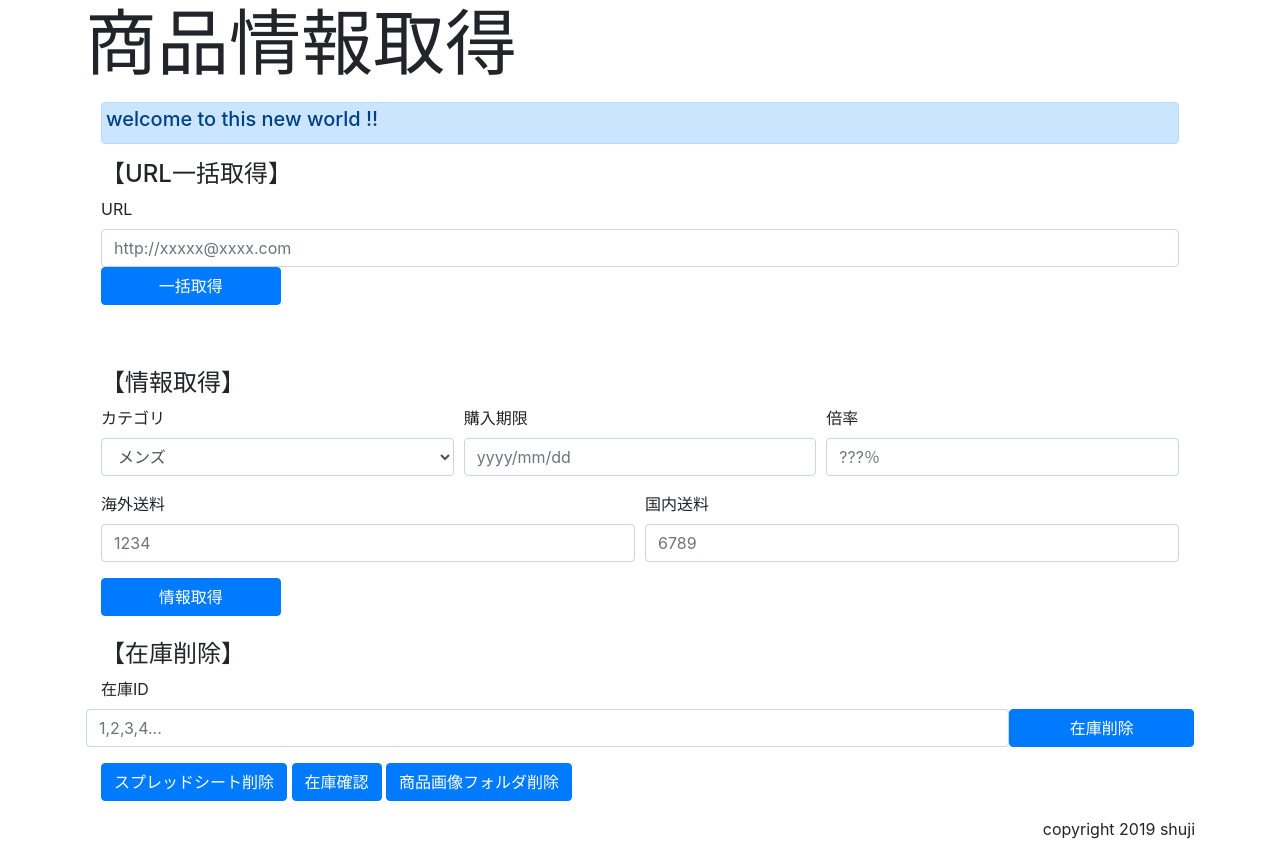
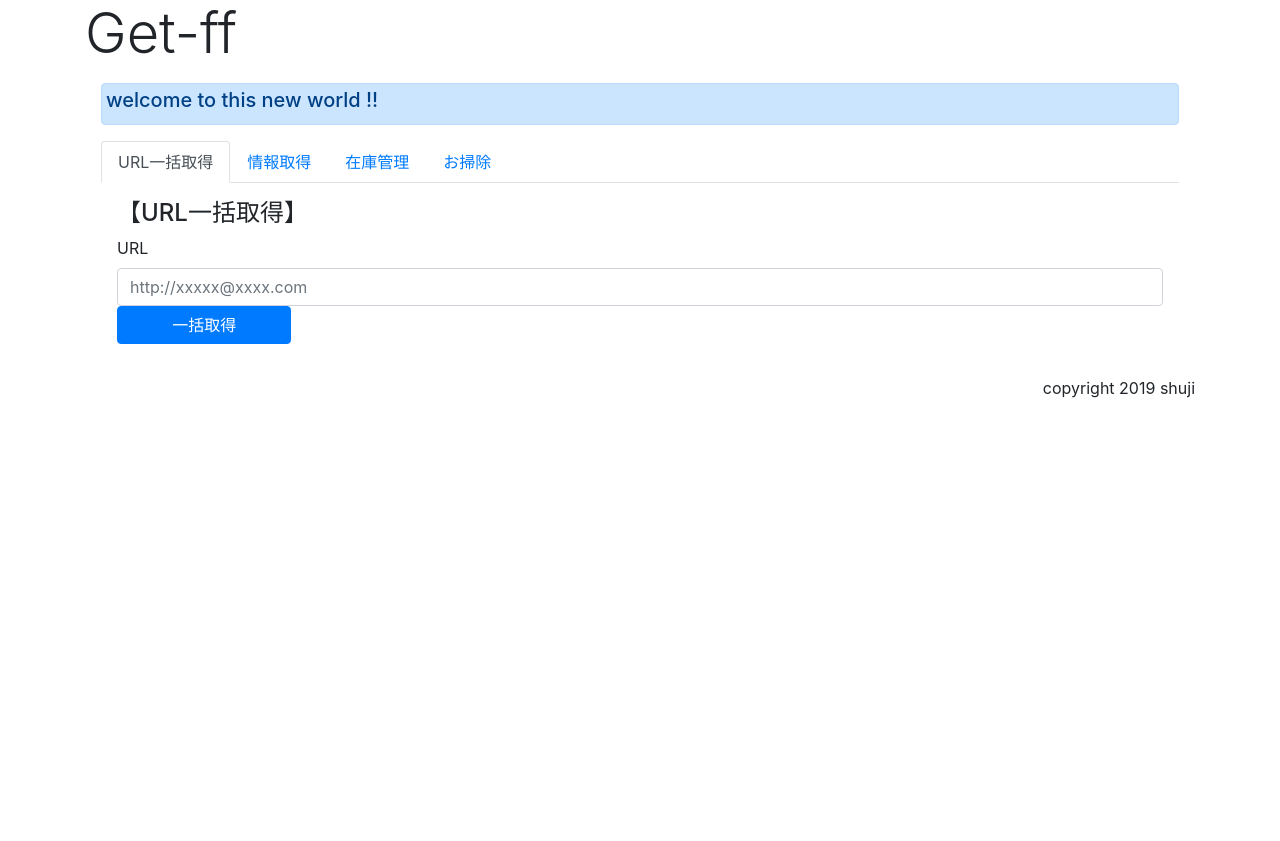
Before and after one commit to shujishujishuji/get_ff, a Flask app: page / in a window 1280 px wide. After the commit the page ends 398 px from the top, so only its background shows below. Run offline with Flask 2, Linux system fonts and the light colour scheme; some libraries are stand-ins or nearby versions.

Commit message:
フロントエンド画面構成パネル化

```diff
--- a/main.py
+++ b/main.py
@@ -1,5 +1,5 @@
 """
-***************取扱説明書*************
+＊＊＊＊＊＊＊＊＊＊＊＊取扱説明書＊＊＊＊＊＊＊＊＊
 出品スケジュール
 1.商品を探してURLをSPシート(出品シート[I]列)に貼り付け
 2.自動で商品情報を取得
@@ -9,12 +9,9 @@
 6.在庫状況に変化のあったものを削除
 
 TODO:
-URLを指定して在庫ファイルから削除する関数
 マルチスレッドによる時間短縮
 在庫管理定期実行
 app化
-スプレッドシートの入力欄の一括削除関数
-スレッド化してさらに高速にする。
 """
 # importエラーのためにパスを通す
 import sys
@@ -55,10 +52,8 @@ from sqlalchemy.orm.exc import NoResultFound
 from sqlalchemy.sql.functions import current_timestamp
 from sqlalchemy.dialects.mysql import TIMESTAMP as Timestamp
 
-CHROME_PATH = "/usr/local/bin/chromedriver"
 KEY_FILE = 'resale-0001-75d3caf0bb7b.json'
 SHEET_NAME = '出品シート'
-ARGS = sys.argv
 
 app = Flask(__name__)
 
@@ -177,13 +172,13 @@ class GetList:
         """
             複数ページURLを取得し、スプレッドシートに記載
         """
-        ss = set_ss(KEY_FILE, SHEET_NAME).sheet1
+        ss = set_ss(KEY_FILE, SHEET_NAME).worksheet('出品シート')
         url_lis = ss.col_values(9)
-        blank_row = len(url_lis) + 1
         page_list = self.move_page(url)
-        for i, uri in enumerate(page_list):
-            time.sleep(1)
-            ss.update_acell('I{}'.format(i + blank_row), uri)
+        page_lis = [[x] for x in page_list]
+        ss_data = [{'range': 'I{}:I{}'.format(len(url_lis) + 1, len(url_lis) + len(page_list)),
+                    'values': page_lis}]
+        ss.batch_update(ss_data)
 
     def get_tag(self, tag, attr_name, attr_val):
         """
@@ -329,8 +324,7 @@ def get_description(driver, stock_check=None):
 def index():
     return render_template(
         'index.html',
-        title='商品情報取得',
-        message='商品情報取得'
+        title='Get-ff'
     )
 
 
@@ -394,7 +388,7 @@ def get_info():
             # driverセットアップ
             driver = set_driver(url)
             # 画像取得
-            # get_src(driver.page_source, '出品', '.jpg', str(i+1))
+            get_src(driver.page_source, '出品', '.jpg', str(i+1))
             # 商品説明取得
             price, size, desc, size_guide, title, pure_price = get_description(driver)
             driver.quit()
@@ -416,6 +410,7 @@ def get_info():
             desc_list = desc.split('\n')
             # スタイルIDのインデックスを検索
             _index = [i for i, x in enumerate(desc_list) if 'ID:' in x]
+
             # 発送地の取得
             c = re.search(r"^.*のショップ", desc_list[-1]).group(0).replace('のショップ', '')
             area_lis = [str(area['地域']) for area in area_dic if c in str(area['ff_地域'])]
--- a/templates/index.html
+++ b/templates/index.html
@@ -19,17 +19,35 @@
 {% raw %}
 <script type="text/x-template" id="mycomp-template">
 <div>
+
 <div class="alert alert-primary p-1">
     <h5>{{alert_msg}}</h5>
 </div>
 
-<div class="form-group">
+<!--パネルタブ-->
+<ul class="nav nav-tabs" role="tablist">
+    <li class="nav-item"><a href="#home" class="nav-link active" data-toggle="tab" role="tab">URL一括取得</a></li>
+    <li class="nav-item"><a href="#second" class="nav-link" data-toggle="tab" role="tab">情報取得</a></li>
+    <li class="nav-item"><a href="#thred" class="nav-link" data-toggle="tab" role="tab">在庫管理</a></li>
+    <li class="nav-item"><a href="#fours" class="nav-link" data-toggle="tab" role="tab">お掃除</a></li>
+</ul>
+
+<!--パネルコンテンツ-->
+<div class="tab-content">
+    <!--一括取得パネルコンテンツ-->
+    <div class="tab-pane fade show active" id="home" role="tabpanel">
+        <!--一括取得のグループ-->
+        <div class="form-group p-3">
             <h4>【URL一括取得】</h4>
             <label for="url">URL</label>
             <input type="text" id="url" name="url" class="form-control" placeholder="http://xxxxx@xxxx.com" v-model="post_url">
             <button v-on:click="postUrl" class="btn btn-primary col-3 col-sm-3 col-md-2 col-lg-2 col-xl-2">一括取得</button>
         </div>
-<br><br>
+    </div>
+
+    <!--情報取得パネルコンテンツ-->
+    <div class="tab-pane fade p-3" id="second" role="tabpanel">
+        <!--情報取得のグループ-->
         <h4>【情報取得】</h4>
         <div class="form-row">
             <div class="form-group col">
@@ -60,18 +78,30 @@
             </div>
         </div>
             <button v-on:click="getDescription" class="btn btn-primary col-3 col-sm-3 col-md-2 col-lg-2 col-xl-2">情報取得</button>
-<br><br>
+    </div>
+    <!--在庫管理パネルコンテンツ-->
+    <div class="tab-pane fade p-3" id="thred" role="tabpanel">
+        <!--在庫管理のグループ-->
         <div class="form-group">
             <h4>【在庫削除】</h4>
             <label for="id">在庫ID</label>
-    <div class="row">
-    <input type="text" id="id" name="id" class="form-control col" placeholder="1,2,3,4..." v-model="post_id">
+            <input type="text" id="id" name="id" class="form-control" placeholder="1,2,3,4..." v-model="post_id">
             <button v-on:click="delStock" class="btn btn-primary col-3 col-sm-3 col-md-2 col-lg-2 col-xl-2">在庫削除</button>
         </div>
+        <br><br>
+        <h4>【在庫確認】</h4>
+        <button v-on:click="getStock" class="btn btn-primary" id="check_stock">在庫確認</button>
     </div>
-    <button v-on:click="delSs" class="btn btn-primary" id="delete_spreadsheet">スプレッドシート削除</button>
-    <button v-on:click="getStock" class="btn btn-primary" id="check_stock">在庫確認</button>
-    <button v-on:click="delImg" class="btn btn-primary" id="delete_img_dir">商品画像フォルダ削除</button>
+    <!--お掃除パネルコンテンツ-->
+    <div class="tab-pane fade p-3" id="fours" role="tabpanel">
+        <!--お掃除のグループ-->
+        <h4>【スプレッドシート削除】</h4>
+        <button v-on:click="delSs" class="btn btn-primary" id="delete_spreadsheet">SP削除</button>
+        <br><br>
+        <h4>【商品画像フォルダ削除】</h4>
+        <button v-on:click="delImg" class="btn btn-primary" id="delete_img_dir">画像削除</button>
+    </div>
+</div>
 </div>
 </script>
 {% endraw %}
--- a/templates/layout.html
+++ b/templates/layout.html
@@ -10,9 +10,9 @@
 </head>
 <body class="">
     <div class="container">
-        <h2 class="display-3">
+        <h3 class="display-4">
         {% block headline %}{% endblock %}
-        </h2>
+        </h3>
         <div>
             {% block content %}{% endblock %}
         </div>
```
Lines whose indentation alone changed are shown as unchanged.
